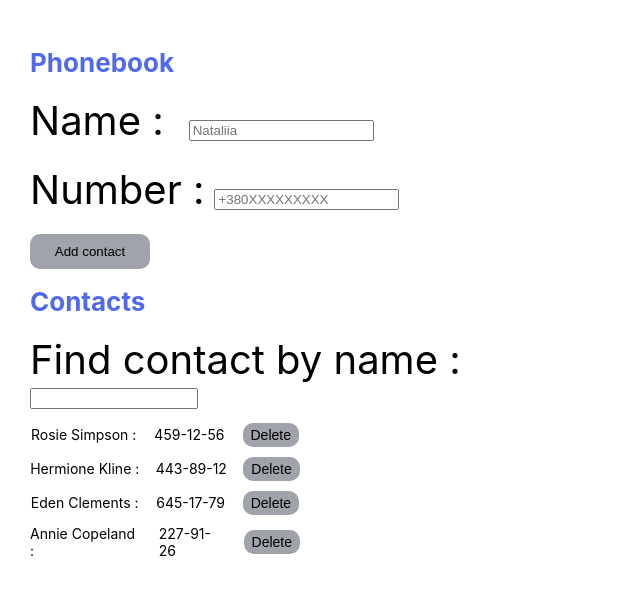
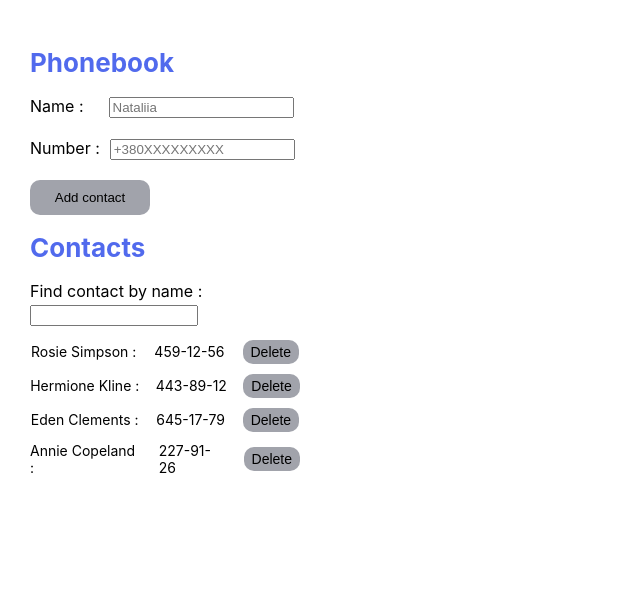
Before and after one commit to NatashaChupryna/goit-react-homework-02-phonebook, a React (Create React App) app: page / in a window 1280 px wide. Shown: the top 594 px of the page, without its empty margins (0-640 px from the left). Built offline with nearby package versions, Linux system fonts and the light colour scheme.

Commit message:
add number check

```diff
--- a/src/components/App.jsx
+++ b/src/components/App.jsx
@@ -32,7 +32,7 @@ onFilterChange = event => {
 
  addContact = (name, number) => {
   console.log(name)
-  if(this.state.contacts.find(contact => contact.name === name)){
+  if(this.state.contacts.find(contact => contact.name === name || contact.number === number)){
     return alert(`${name } is already in contacts`)
   };
 
--- a/src/components/App.styled.jsx
+++ b/src/components/App.styled.jsx
@@ -2,7 +2,7 @@ import styled from '@emotion/styled';
 
 export const StyledApp = styled.div`
   height: 100vh;
-  font-size: 40px;
+  font-size: 16px;
   color: #010101;
   padding-top: 30px;
   padding-left: 30px;
```
